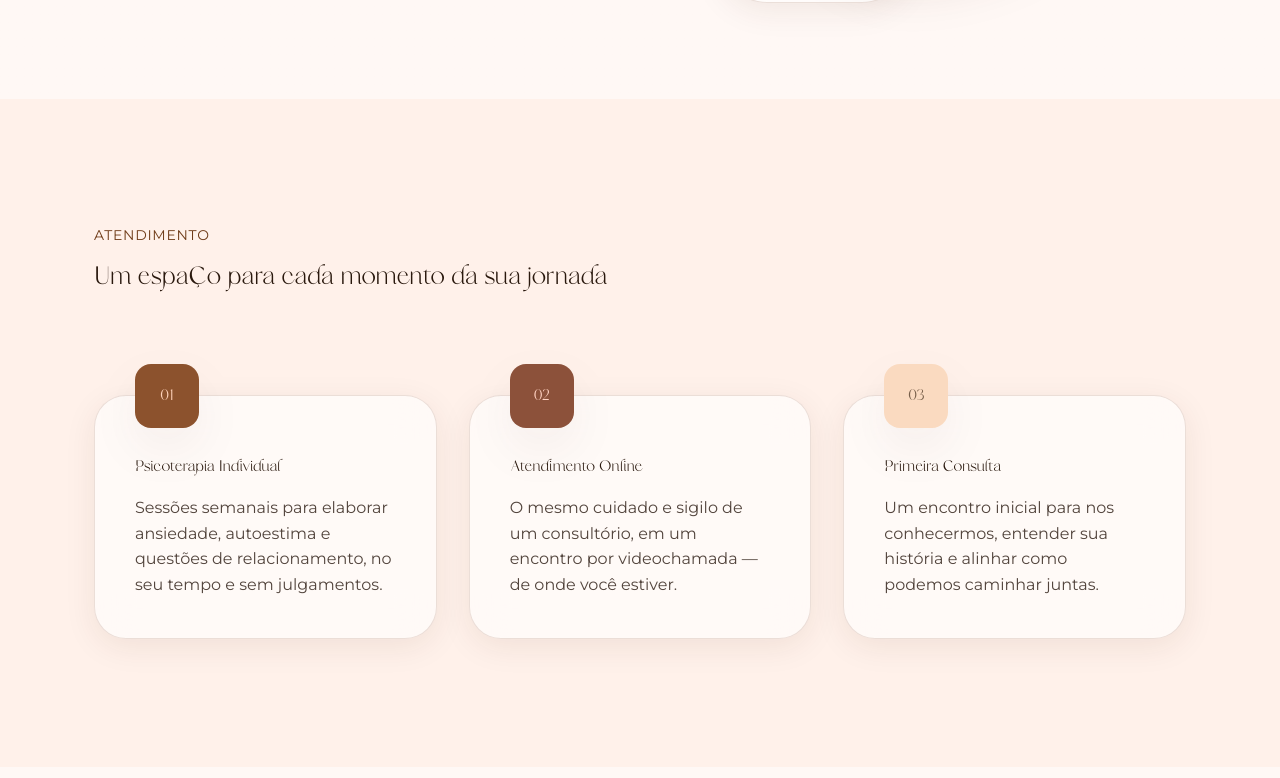
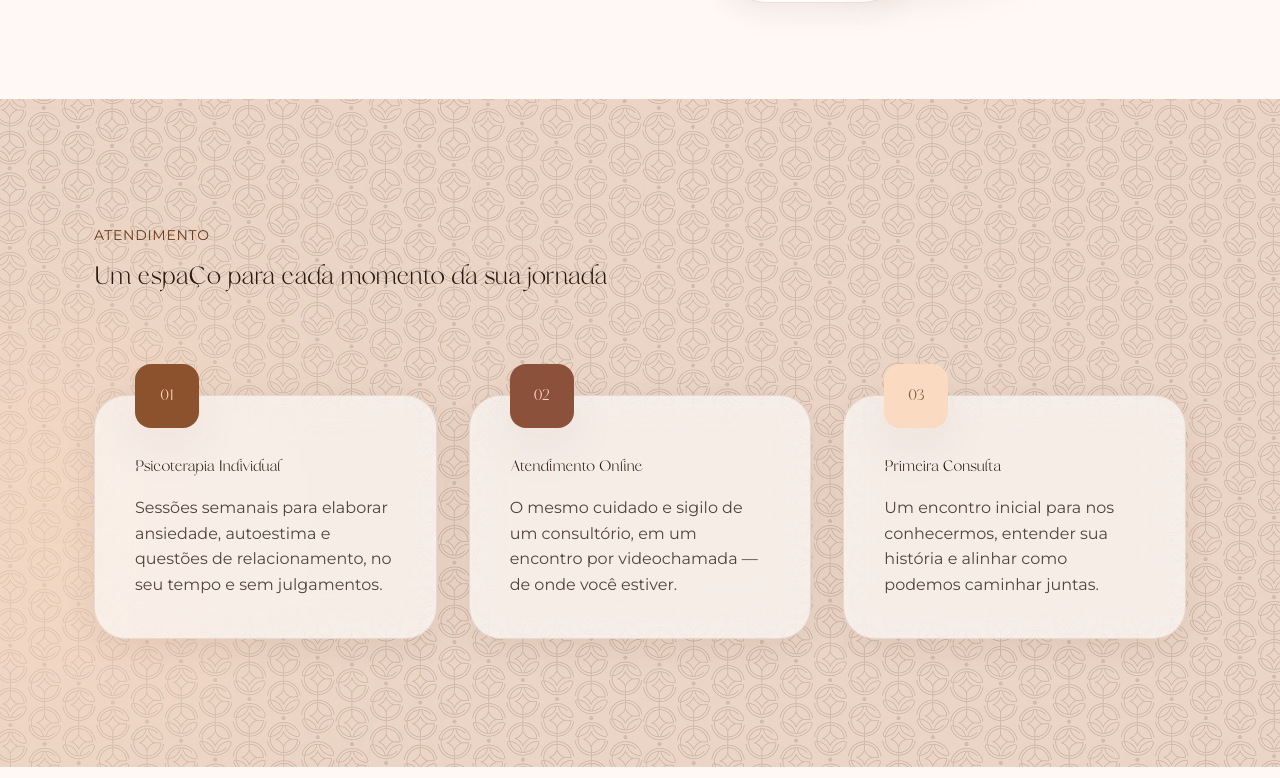
Before and after one commit to ilwca/psicamilaamerico-landingpage, a Next.js app: page / in a window 1280 px wide. Shown: the part 3102-3880 px from the top of the page. Built offline with nearby package versions, Linux system fonts and the light colour scheme.

Commit message:
style: adicionando background em section services

```diff
--- a/src/components/services.tsx
+++ b/src/components/services.tsx
@@ -1,5 +1,6 @@
 "use client";
 
+import Image from "next/image";
 import { motion, type Variants } from "framer-motion";
 
 const SERVICES = [
@@ -33,7 +34,27 @@
 
 export function Services() {
   return (
-    <section id="servicos" className="relative overflow-hidden bg-surface-container-low">
+    <section id="servicos" className="relative isolate overflow-hidden bg-surface-container-low">
+      <Image
+        src="/images/service-bg-mobile.webp"
+        alt=""
+        aria-hidden="true"
+        fill
+        sizes="100vw"
+        className="pointer-events-none -z-20 object-cover sm:hidden"
+      />
+      <Image
+        src="/images/service-bg.webp"
+        alt=""
+        aria-hidden="true"
+        fill
+        sizes="100vw"
+        className="pointer-events-none -z-20 hidden object-cover sm:block"
+      />
+      <div
+        aria-hidden="true"
+        className="pointer-events-none absolute inset-0 -z-10 bg-surface-container-low/55"
+      />
       <div
         aria-hidden="true"
         className="pointer-events-none absolute -left-40 top-1/3 -z-10 h-[420px] w-[420px] rounded-full bg-secondary-container/50 blur-[100px]"
```
Also changed, not shown: public/images/service-bg-mobile.webp (added), public/images/service-bg.webp (added).
